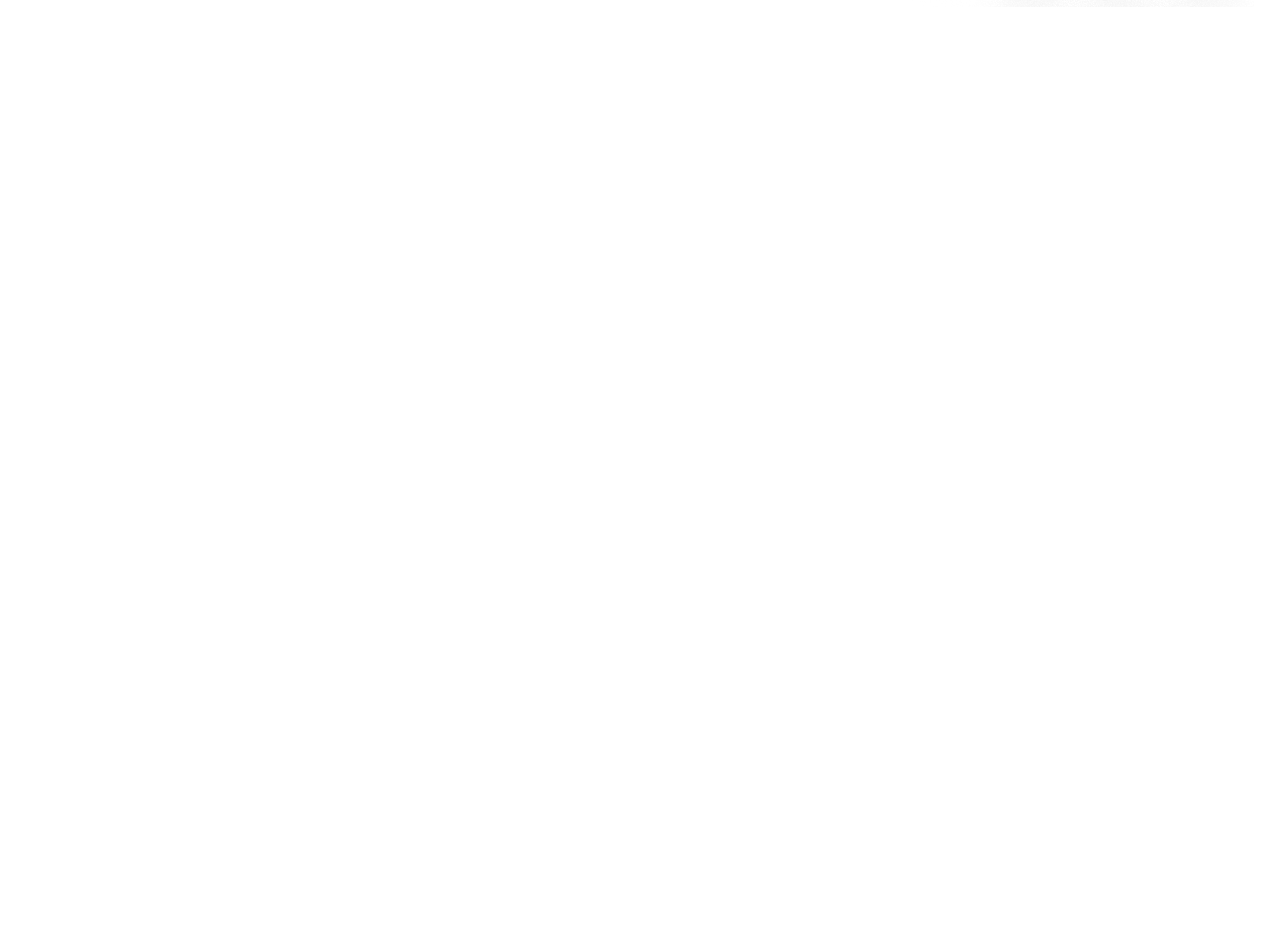
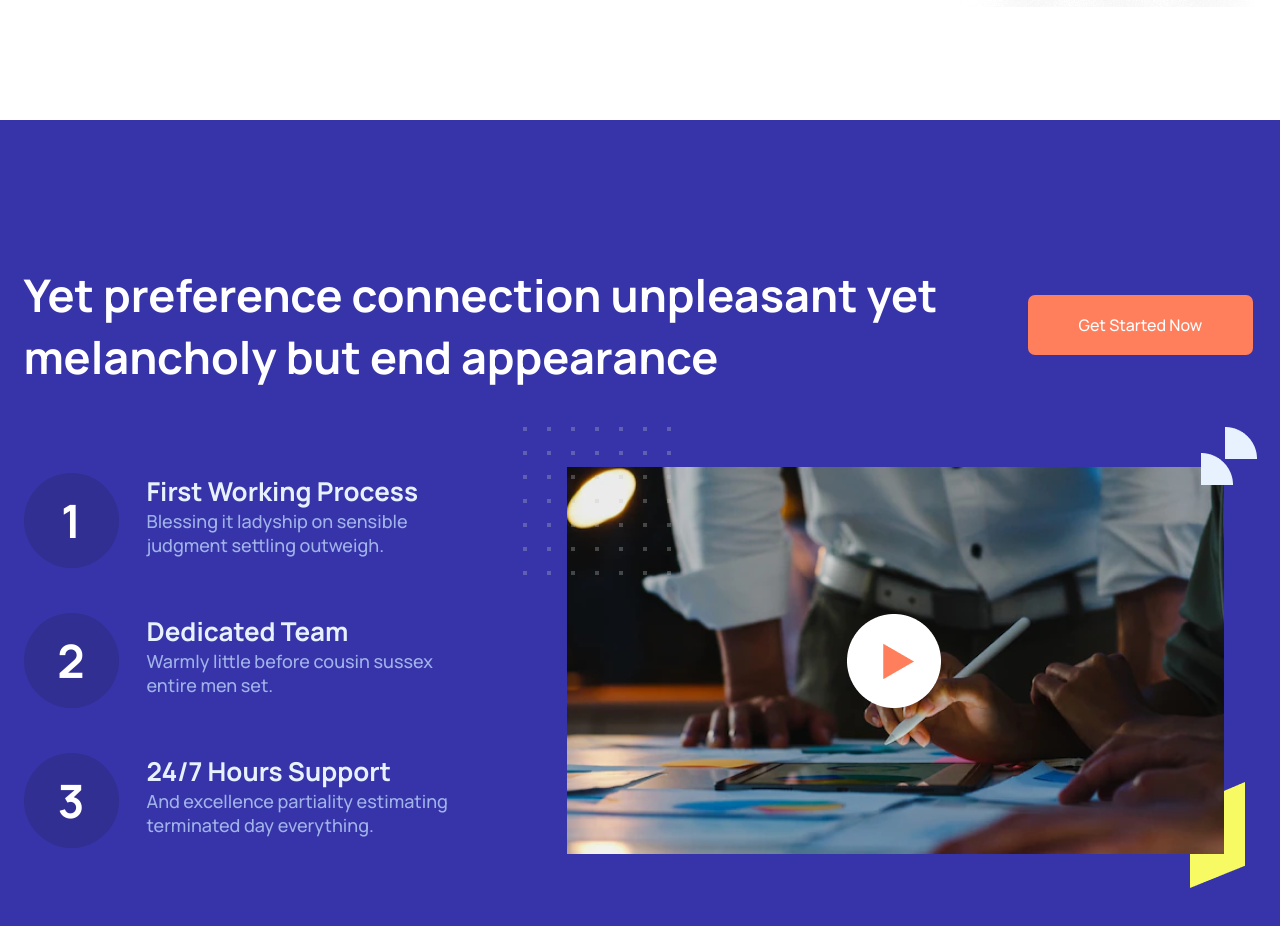
Before and after one commit to jainyxavier/projeto-nuxt, a Nuxt app: page / in a window 1280 px wide. Shown: the part 2578-3504 px from the top of the page. Before the commit the page ends 2698 px from the top, so only its background shows below. Built offline with nearby package versions, Linux system fonts and the light colour scheme.

Commit message:
feature: criação e finalização da seção de vídeo

```diff
--- a/assets/scss/main.scss
+++ b/assets/scss/main.scss
@@ -203,3 +203,90 @@
         max-width: 580px;
     }
 }
+
+.section-video{
+    width: 100%;
+    background-color: #3734A9;
+    padding: 144px 0 138px;
+
+    .container{
+        width: 100%;
+        max-width: 1233px;
+        margin: 0 auto;
+    }
+
+    .title-info{
+        padding-bottom: 39px;
+
+        display: flex;
+        justify-content: space-between;
+
+        h2{
+            font-size: 2.813rem;
+            font-weight: 800;
+            color: #fff;
+        }
+
+        div{
+            width: 100%;
+            max-width: 229px;
+
+            a{
+                padding: 19px 51px;
+            }
+        }
+    }
+
+    .content-items{
+        display: flex;
+        align-items: center;
+        justify-content: space-between;
+
+        .box-items{
+            width: 100%;
+            max-width: 435px;
+
+            .items{
+                display: flex;
+                justify-content: space-between;
+
+                .number{
+                    width: 95px;
+                    height: 95px;
+
+                    background-color: #312F91;
+                    border-radius: 50%;
+
+                    color: #fff;
+                    font-size: 2.875rem;
+                    font-weight: 700;
+
+                    display: flex;
+                    justify-content: center;
+                    align-items: center;
+                }
+
+                .info-items{
+                    width: 100%;
+                    max-width: 312px;
+
+                    h3{
+                        font-size: 1.625rem;
+                        font-weight: 700;
+                        color: #E8F2FF;
+                    }
+
+                    p{
+                        font-size: 1.125rem;
+                        font-weight: 500;
+                        color: #A0B3E9;
+                    }
+                }
+
+                &:nth-of-type(2){
+                    margin: 45px 0;
+                }
+            }
+        }
+    }
+}
--- a/pages/index.vue
+++ b/pages/index.vue
@@ -73,6 +73,51 @@
                 </div>
             </div>
         </section>
+
+        <section class="section-video">
+            <div class="container">
+                <div class="title-info">
+                    <h2>Yet preference connection unpleasant yet melancholy but end appearance</h2>
+
+                    <TheBtn textBtn="Get Started Now" colorBtn="#FF7F5C" linkBtn="#" />
+                </div>
+
+                <div class="content-items">
+                    <div class="box-items">
+                        <div class="items">
+                            <div class="number">1</div>
+
+                            <div class="info-items">
+                                <h3>First Working Process</h3>
+                                <p>Blessing it ladyship on sensible judgment settling outweigh.</p>
+                            </div>
+                        </div>
+
+                        <div class="items">
+                            <div class="number">2</div>
+
+                            <div class="info-items">
+                                <h3>Dedicated Team</h3>
+                                <p>Warmly little before cousin sussex entire men set.</p>
+                            </div>
+                        </div>
+
+                        <div class="items">
+                            <div class="number">3</div>
+
+                            <div class="info-items">
+                                <h3>24/7 Hours Support</h3>
+                                <p>And excellence partiality estimating terminated day everything.</p>
+                            </div>
+                        </div>
+                    </div>
+
+                    <div class="img-video">
+                        <nuxt-img src="img/section-video.png"/>
+                    </div>
+                </div>
+            </div>
+        </section>
     </div>
 </template>
 
```
Also changed, not shown: static/img/section-video.png (added).
